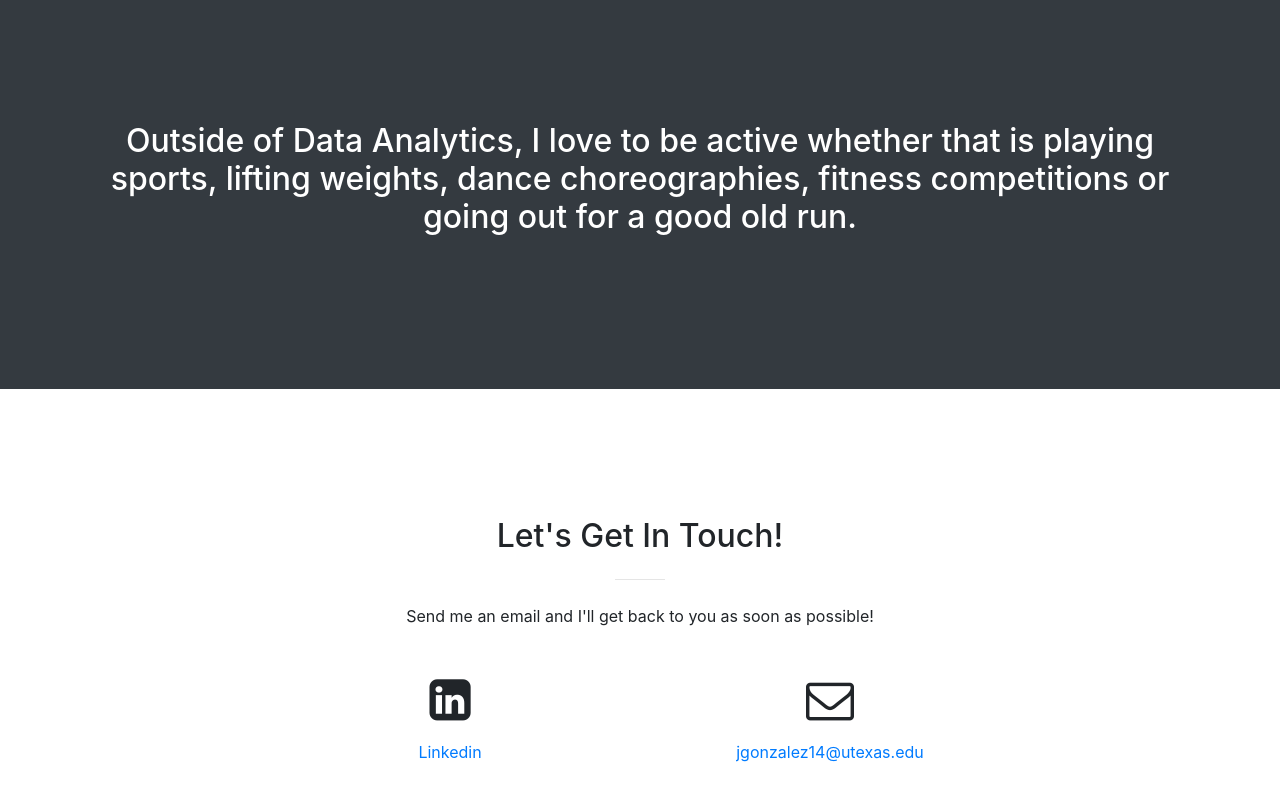
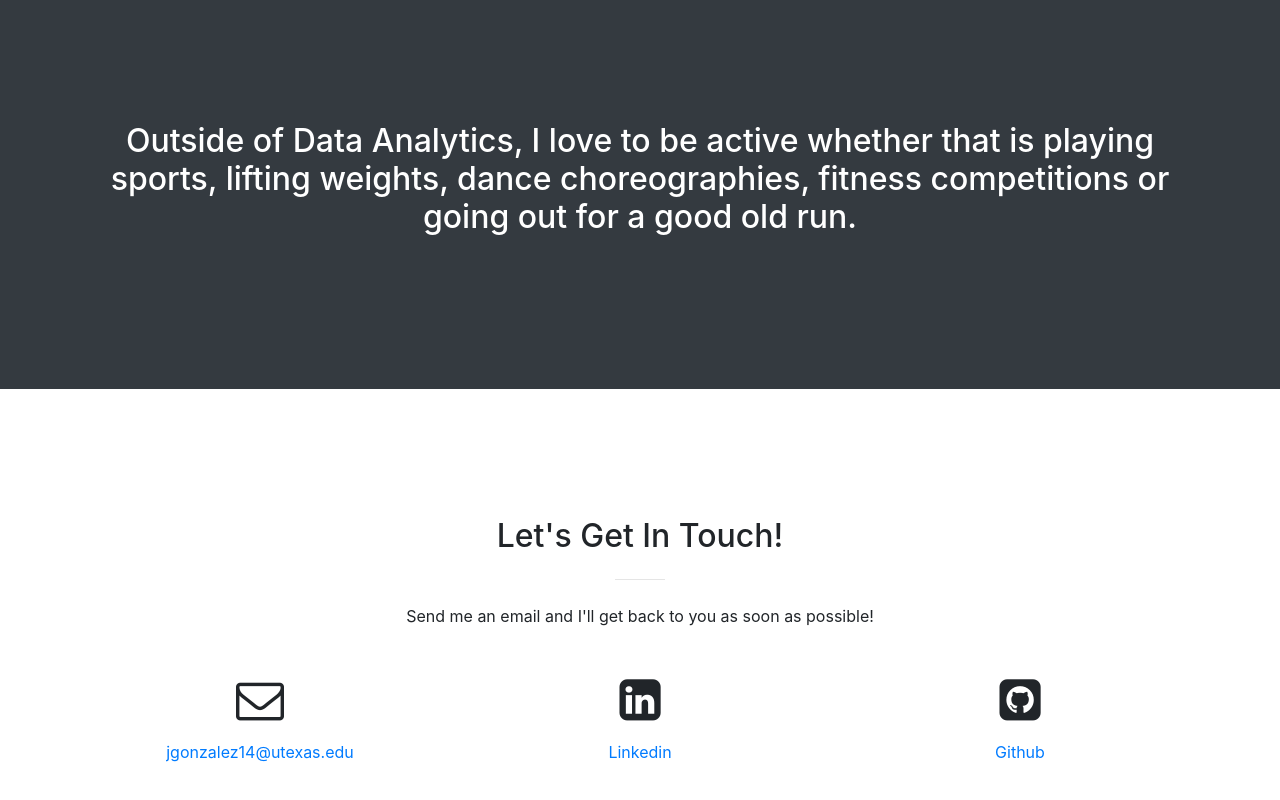
Before and after one commit to jcgonzalez14/jcgonzalez14.github.io, a website with bundled scripts: page index.html in a window 1280 px wide. Shown: the part 2755-3555 px from the top of the page. Built offline with nearby package versions, Linux system fonts and the light colour scheme.

Commit message:
Added Github Account

```diff
--- a/index.html
+++ b/index.html
@@ -256,16 +256,22 @@
           </div>
         </div>
         <div class="row">
+          <div class="col-lg-4 mr-auto text-center">
+            <i class="fa fa-envelope-o fa-3x mb-3 sr-contact"></i>
+            <p>
+              <a href="mailto:jgonzalez14@utexas.edu">jgonzalez14@utexas.edu</a>
+            </p>
+          </div>
           <div class="col-lg-4 ml-auto text-center">
             <i class="fa fa-linkedin-square fa-3x mb-3 sr-contact"></i>
             <p>
              <a href="https://www.linkedin.com/in/julio-gonzalez-448981144" target="_blank">Linkedin</a>
             </p>
           </div>
-          <div class="col-lg-4 mr-auto text-center">
-            <i class="fa fa-envelope-o fa-3x mb-3 sr-contact"></i>
+         <div class="col-lg-4 ml-auto text-center">
+            <i class="fa fa-github-square fa-3x mb-3 sr-contact"></i>
             <p>
-              <a href="mailto:jgonzalez14@utexas.edu">jgonzalez14@utexas.edu</a>
+             <a href="https://github.com/jcgonzalez14" target="_blank">Github</a>
             </p>
           </div>
         </div>
```
